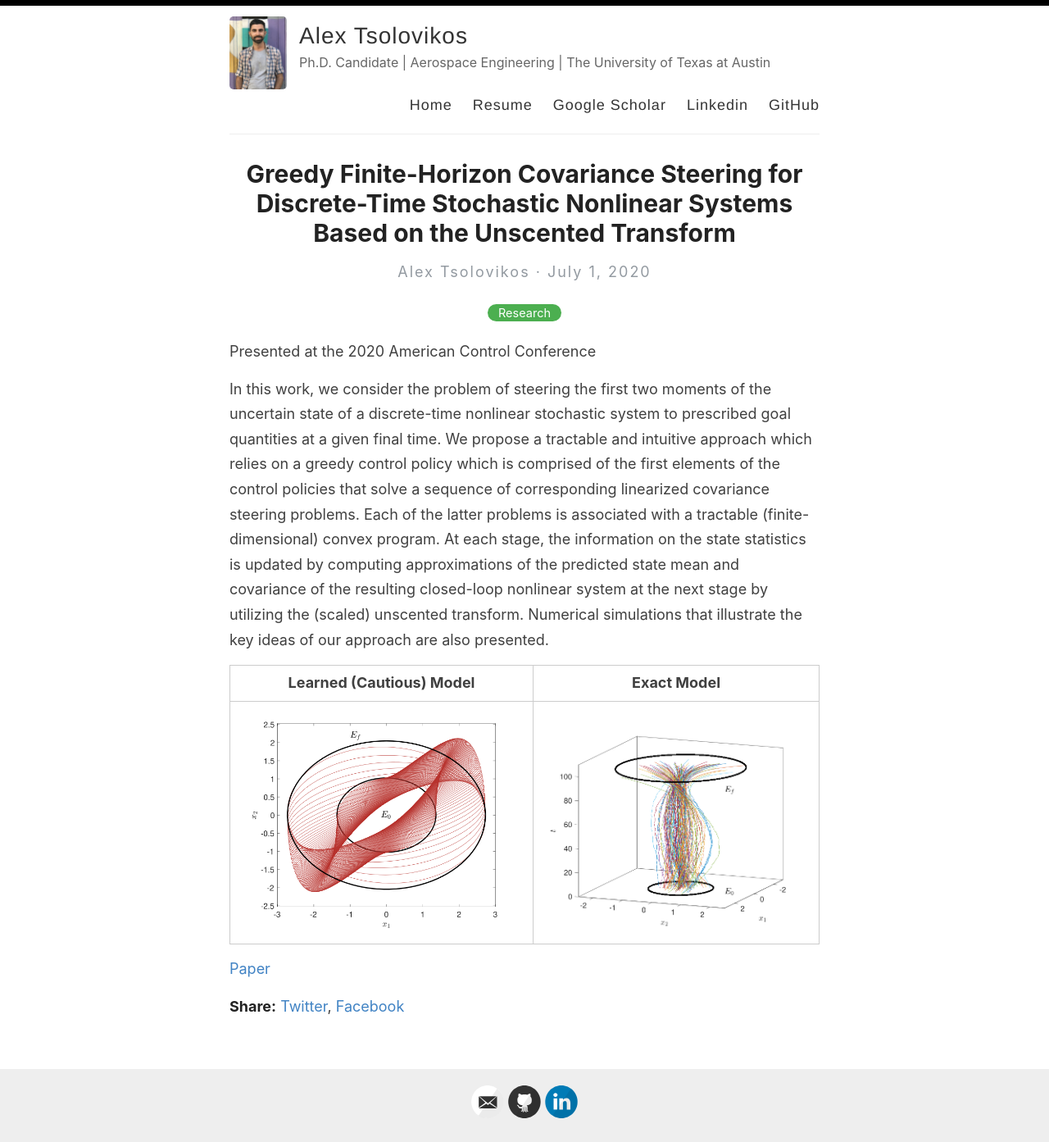
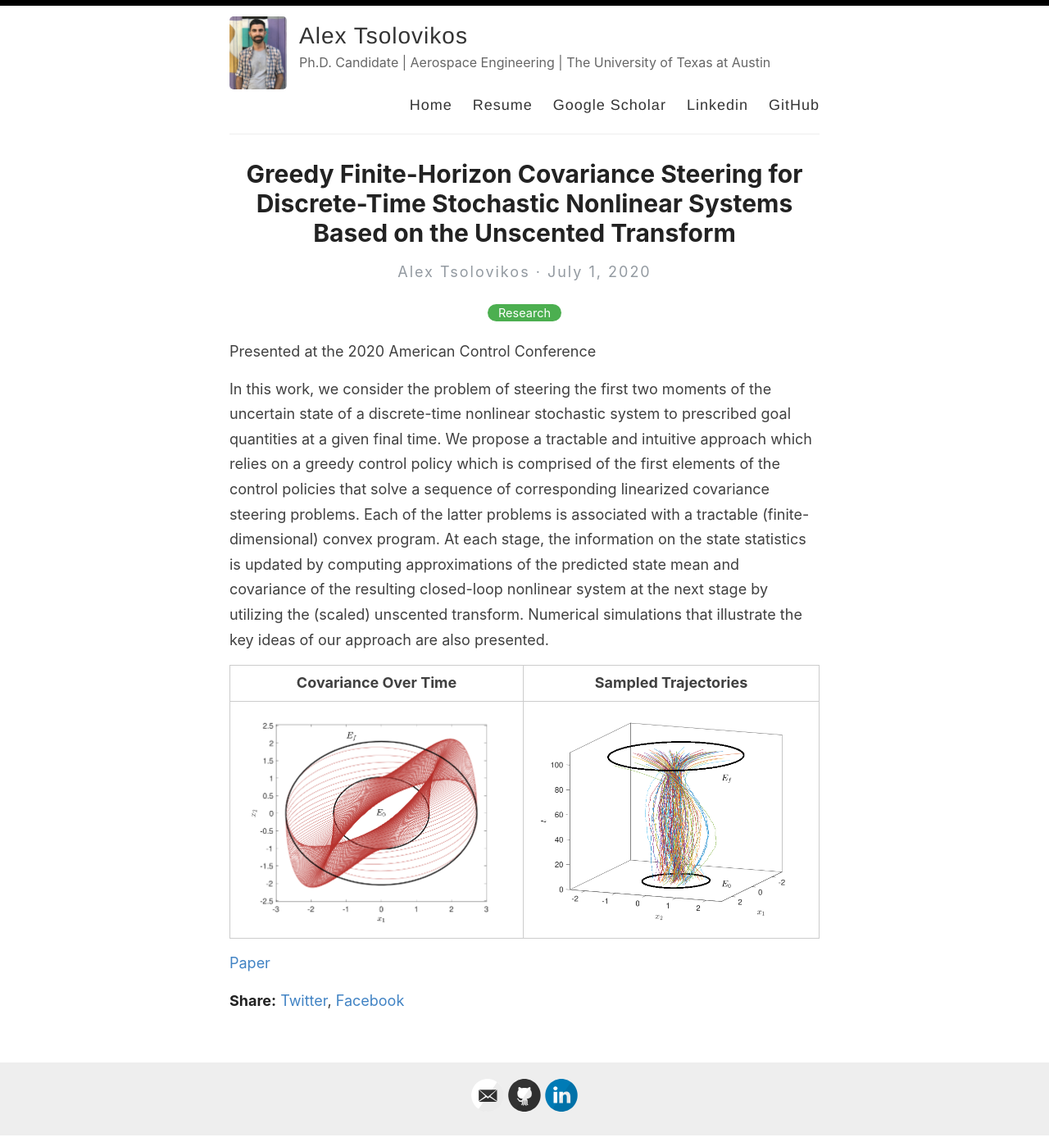
Before and after one commit to alextsolovikos/alextsolovikos.github.io, a Jekyll site: the page built from _posts/2020-07-01-greedy-nonlinear-covariance-steering.md, in a window 1280 px wide. Shown: the whole page at 82% size. Built offline with Jekyll 4.4.1, drawn with Linux system fonts in a browser that asks for light colours.

Commit message:
Update 2020-07-01-greedy-nonlinear-covariance-steering.md

```diff
--- a/_posts/2020-07-01-greedy-nonlinear-covariance-steering.md
+++ b/_posts/2020-07-01-greedy-nonlinear-covariance-steering.md
@@ -8,7 +8,7 @@ Presented at the 2020 American Control Conference
 
 In this work, we consider the problem of steering the first two moments of the uncertain state of a discrete-time nonlinear stochastic system to prescribed goal quantities at a given final time. We propose a tractable and intuitive approach which relies on a greedy control policy which is comprised of the first elements of the control policies that solve a sequence of corresponding linearized covariance steering problems. Each of the latter problems is associated with a tractable (finite-dimensional) convex program. At each stage, the information on the state statistics is updated by computing approximations of the predicted state mean and covariance of the resulting closed-loop nonlinear system at the next stage by utilizing the (scaled) unscented transform. Numerical simulations that illustrate the key ideas of our approach are also presented.
 
-Learned (Cautious) Model   |  Exact Model
+Covariance Over Time   |  Sampled Trajectories
 :-------------------------:|:-------------------------:
 ![](/docs/greedy_covariance_2d.png)  |  ![](/docs/greedy_covariance_trajectories_3d.png)
 
```
